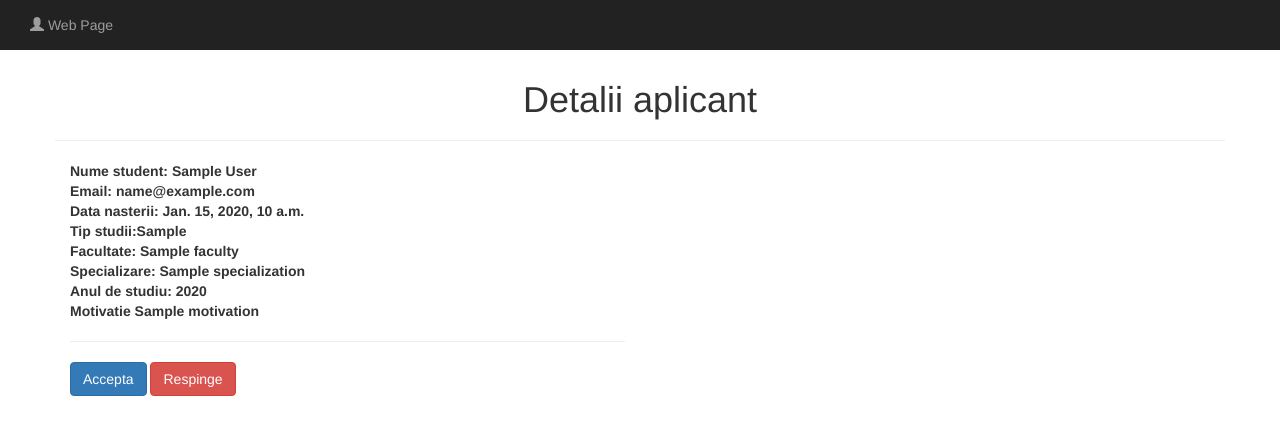
After one commit to EusebiuCandreaStud/IE_pagina_web, a Django app: template src/pagina_web/templates/applicant_details.html in a window 1280 px wide. The commit adds this page. Shown: the top 435 px of the page. Run offline with Django 3.2, Linux system fonts and the light colour scheme; the template is opened without the code that fills it: most values are stand-ins (such as "Sample title", 1, 10 or a date in 2020); some libraries are stand-ins or nearby versions.

Commit message:
Created page for applicants details

```diff
--- /dev/null
+++ b/src/pagina_web/templates/applicant_details.html
@@ -0,0 +1,47 @@
+{% extends 'base.html' %}
+{% load static %}
+{% block head %}
+<!--<link rel="stylesheet" type="text/css" href="{% static 'css/main.css' %}">-->
+{% endblock %}
+
+{% block title %}Application{% endblock %}
+{% block add-nav %}
+<li><a href=""><span class="glyphicon glyphicon-user"></span> Web Page</a></li></li>
+{% endblock %}
+{% block content %}
+<br>
+<br>
+<br>
+
+<div class='row'>
+
+
+    <h1>
+        <center> Detalii aplicant</center>
+    </h1>
+    <hr>
+    <div class="col-sm-6 text-left">
+        <strong>
+            Nume student: {{ object.first_name }} {{ object.last_name}} <br>
+            Email: {{ object.email }} <br>
+            Data nasterii: {{ object.birth_date }} <br>
+            Tip studii:{{ object.study_type }} <br>
+            Facultate: {{ object.faculty}}<br>
+            Specializare: {{ object.specialization }}<br>
+            Anul de studiu: {{ object.year_of_study }}<br>
+            Motivatie {{ object.motivation }}<br>
+            {% if object.is_accepted is False %}
+            Respins / In asteptare
+            {% endif %}
+        </strong>
+        <hr>
+        <a href="{% url 'web_page:response_application' object.id 1 %}">
+            <button type="button" class="btn btn-primary">Accepta</button>
+        </a>
+        <a href="{% url 'web_page:response_application' object.id 0 %}">
+            <button type="button" class="btn btn-danger">Respinge</button>
+        </a>
+    </div>
+</div>
+
+{% endblock content %}
--- a/src/pagina_web/templates/developers_details.html
+++ b/src/pagina_web/templates/developers_details.html
@@ -1,6 +1,7 @@
 {% extends 'base.html' %}
 {% block title %}Developers{% endblock %}
 {% block add-nav %}
+<li><a href=""><span class="glyphicon glyphicon-user"></span> Web Page</a></li></li>
 {% endblock %}
 {% block content %}
 <br>
--- a/src/pagina_web/templates/home_page.html
+++ b/src/pagina_web/templates/home_page.html
@@ -28,6 +28,8 @@
     <a href="{% url 'web_page:application_enrollment' %}">Cerere inscriere</a>
     <hr>
     <a href="{% url 'web_page:developers_details' %}">Prezentare developeri</a>
+    <hr>
+    <a href="{% url 'web_page:list_applicants' %}">Lista aplicanti</a>
 </div>
 
 {% endblock content %}
--- a/src/platforma_web/settings.py
+++ b/src/platforma_web/settings.py
@@ -109,7 +109,7 @@ AUTH_PASSWORD_VALIDATORS = [
 
 LANGUAGE_CODE = 'en-us'
 
-TIME_ZONE = 'UTC'
+TIME_ZONE = 'Europe/Bucharest'
 
 USE_I18N = True
 
```
Also changed, not shown: src/pagina_web/models.py (+7 -1 lines), src/pagina_web/templates/list_applicants.html (added, +36 -0 lines), src/pagina_web/urls.py (+7 -3 lines), src/pagina_web/views.py (+32 -3 lines).
